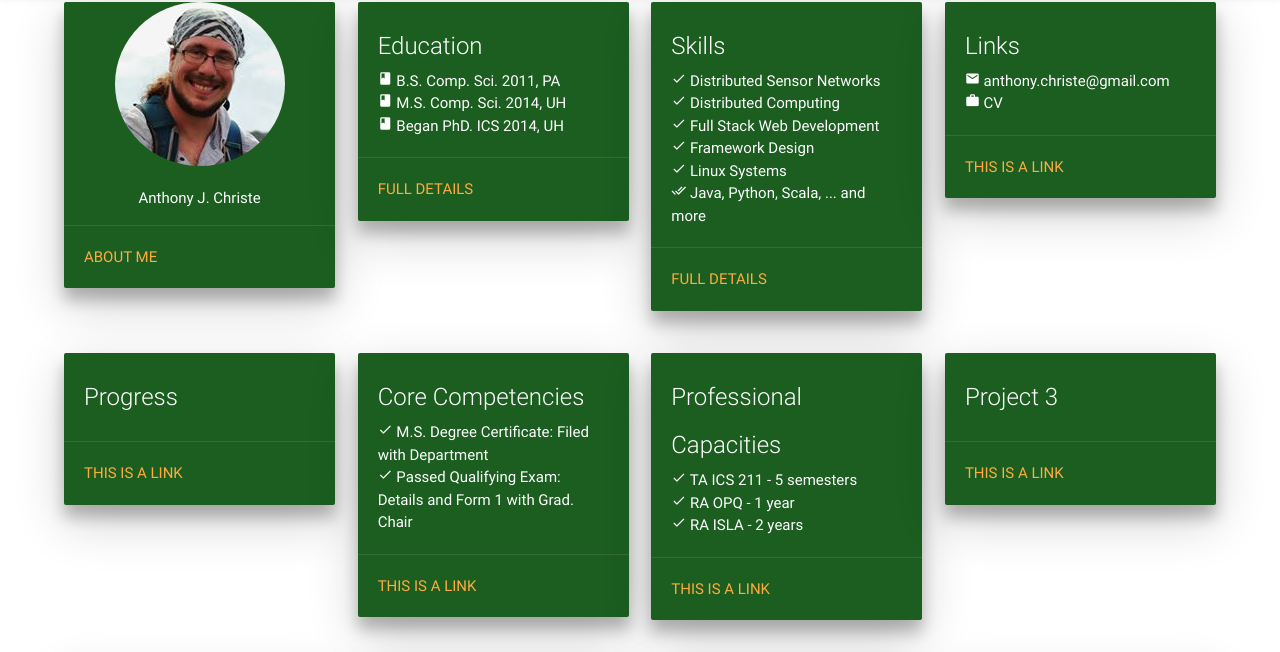
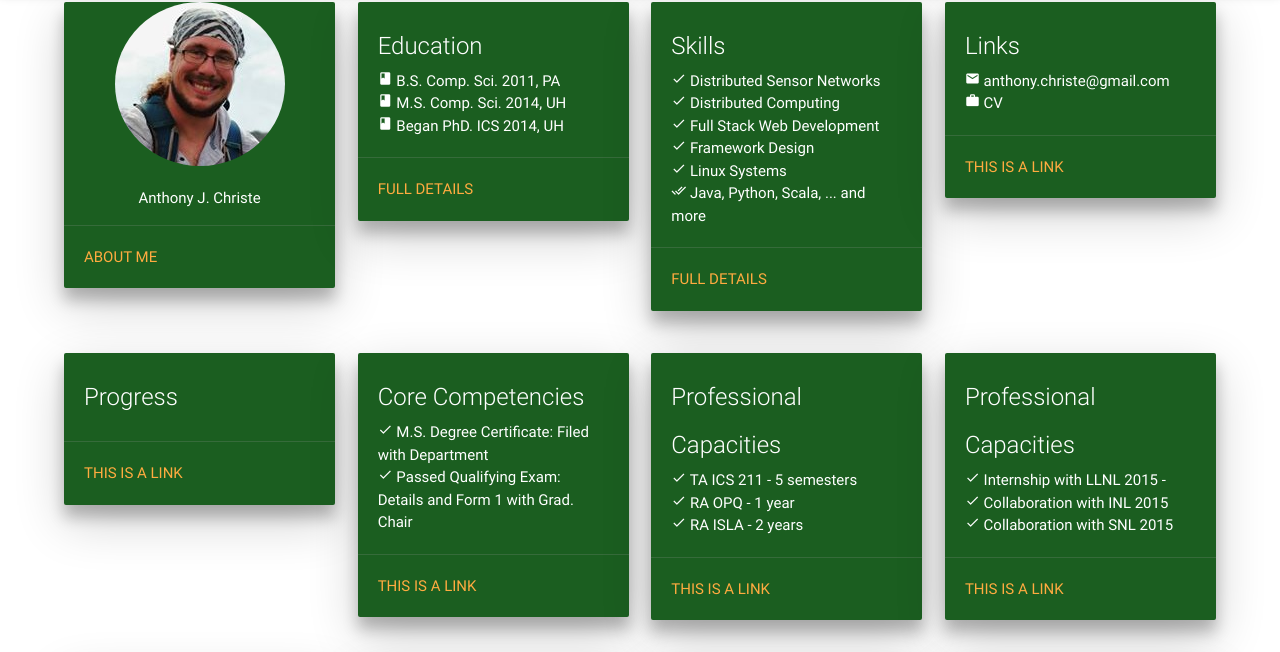
Before and after one commit to anthonyjchriste/phd-portfolio, a plain HTML site: page index.html in a window 1280 px wide. Shown: the part 70-722 px from the top of the page. Drawn offline with Linux system fonts and the light colour scheme.

Commit message:
Updated professional capactities for national labs

```diff
--- a/index.html
+++ b/index.html
@@ -201,8 +201,16 @@
             <div class="col s3">
                 <div class="card green darken-4 z-depth-3">
                     <div class="card-content white-text">
-                        <span class="card-title">Project 3</span>
-                        <p></p>
+                        <span class="card-title">Professional Capacities</span>
+                        <p>
+                            <i class="tiny material-icons">done</i> Internship with LLNL 2015 -
+                        </p>
+                        <p>
+                            <i class="tiny material-icons">done</i> Collaboration with INL 2015
+                        </p>
+                        <p>
+                            <i class="tiny material-icons">done</i> Collaboration with SNL 2015
+                        </p>
                     </div>
                     <div class="card-action">
                         <a href="#">This is a link</a>
```
